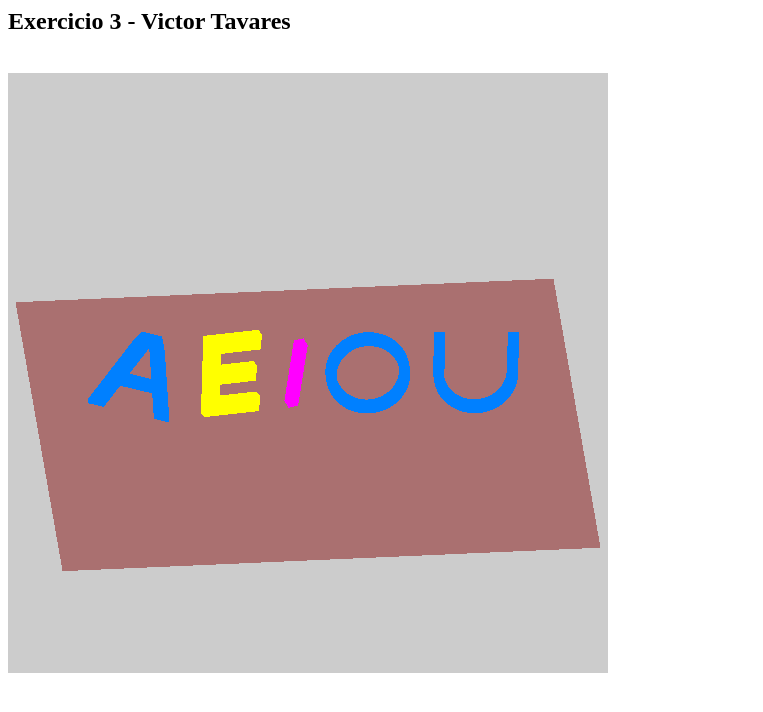
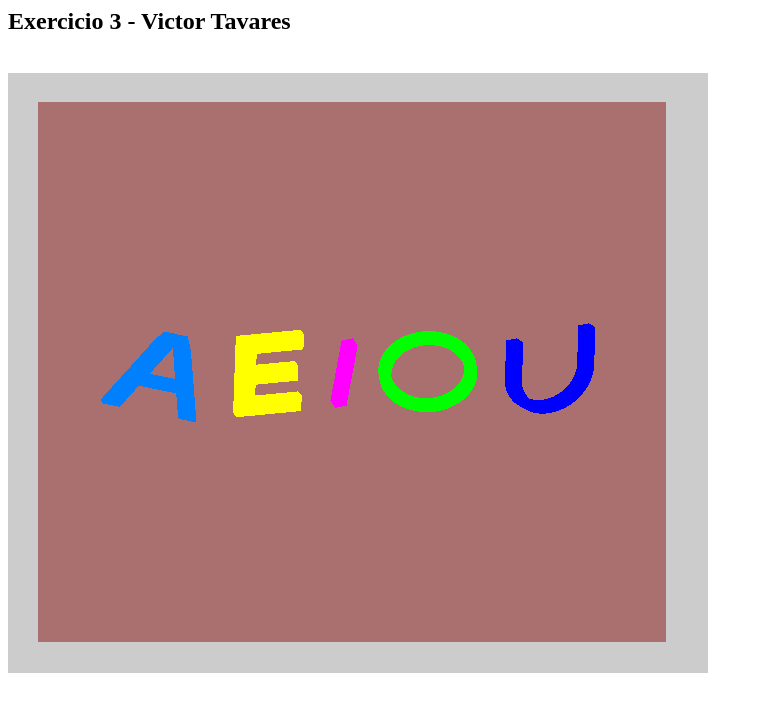
Before and after one commit to victtavares/CG-UFBA-Exercises, a plain HTML site: page index.html in a window 1280 px wide. Shown: the whole page, without its empty margins (0-763 px from the left). Drawn offline with Linux system fonts and the light colour scheme; animation ran at ten frames a second.

Commit message:
Done with O,U and ciranda animation.

```diff
--- a/first.js
+++ b/first.js
@@ -8,6 +8,10 @@
  var letterI;
  var letterO;
  var letterU;
+ var groupA;
+ var groupE;
+ var groupI;
+ var groupU;
 
 function init() {
 
@@ -16,7 +20,7 @@ function init() {
   renderer = new THREE.WebGLRenderer();
 
   renderer.setClearColor(new THREE.Color(0.8, 0.8, 0.8));
-  renderer.setSize(600, 600);
+  renderer.setSize(700, 600);
 
   camera = new THREE.OrthographicCamera( -1.0, 1.0, 1.0, -1.0, -1.0, 1.0 );
   scene.add( camera );
@@ -60,13 +64,28 @@ function init() {
 
 
   var floor = drawFloor();
+  groupA = new THREE.Object3D();
+  groupA.add(letterA);
 
+  groupE = new THREE.Object3D();
+  groupE.add(letterE);
+
+  groupI = new THREE.Object3D();
+  groupI.add(letterI);
+
+  groupO = new THREE.Object3D();
+  groupO.add(letterO);
+
+  groupU = new THREE.Object3D();
+  groupU.add(letterU);
+
+  groupE.add(letterE);
   groupLetters = new THREE.Object3D();
-  groupLetters.add(letterA);
-  groupLetters.add(letterE);
-  groupLetters.add(letterI);
-  groupLetters.add(letterO);
-  groupLetters.add(letterU);
+  groupLetters.add(groupA);
+  groupLetters.add(groupE);
+  groupLetters.add(groupI);
+  groupLetters.add(groupO);
+  groupLetters.add(groupU);
 
   groupLetters.scale.set(0.8,0.8,0.8);
 
@@ -82,6 +101,9 @@ function init() {
   animatedA();
   animatedE();
   animatedI();
+  animatedO();
+  animatedU();
+  render();
 
 
   document.getElementById("WebGL-output").appendChild(renderer.domElement);
@@ -95,6 +117,10 @@ function init() {
 
 //------------------------------- Animações  -------------------------------
 //
+function render() {
+  renderer.render(scene, camera);
+  requestAnimationFrame(render);
+}
 
 function animatedA() {
   var currentAngle = 0;
@@ -147,7 +173,67 @@ function animatedI() {
       // helper = new THREE.AxisHelper( 1 );
       // letterI.add(helper);
       letterI.rotateOnAxis(new THREE.Vector3(1.0, 1.0, 0.0).normalize(), speed);
-      renderer.render(scene, camera);
+      requestAnimationFrame(animate);
+
+    }
+
+    animate();
+}
+
+function animatedO() {
+  var currentPosition = 0;
+  var speedPosition = 0.004;
+  var speedAngle = 0.01;
+  var currentAngle = 0;
+
+
+    function animate() {
+
+      currentPosition += speedPosition;
+      currentAngle += speedAngle;
+
+      //Se o angulo for maior que 45 ou menor que -45, muda de lado
+      if (currentPosition >= 0.1 || currentPosition <= 0) {
+          speedPosition *=-1;
+      }
+
+      if (currentAngle >= Math.PI/12 || currentAngle <= -Math.PI/12) {
+          speedAngle *=-1;
+      }
+
+
+      letterO.rotateOnAxis(new THREE.Vector3(1.0, 0.0, 0.0).normalize(), speedAngle);
+      letterO.translateY(speedPosition);
+      requestAnimationFrame(animate);
+
+    }
+
+    animate();
+}
+
+function animatedU() {
+  var currentPosition = 0;
+  var speedPosition = 0.002;
+  var speedAngle = 0.01;
+  currentAngle = 0;
+
+    function animate() {
+
+      currentPosition += speedPosition;
+      currentAngle += speedAngle;
+
+      //Se o angulo for maior que 45 ou menor que -45, muda de lado
+      if (currentPosition >= 0.05 || currentPosition <= -0.05) {
+          speedPosition *=-1;
+      }
+
+      if (currentAngle >= Math.PI/6 || currentAngle <= -Math.PI/6) {
+          speedAngle *=-1;
+      }
+
+
+      letterU.rotateOnAxis(new THREE.Vector3(0.0, 1.0, 0.0).normalize(), speedAngle);
+      letterU.translateZ(speedPosition);
       requestAnimationFrame(animate);
 
     }
@@ -156,6 +242,43 @@ function animatedI() {
 }
 
 
+
+function animateCiranda() {
+    //letter A
+
+    groupLetters.scale.setX(0.6);
+    groupLetters.scale.setY(0.6);
+
+    //Resetando as posições para que possamos realizar a curva por todo o eixo da cena.
+    letterA.position.setX(0);
+    letterE.position.setX(0);
+    letterI.position.setX(0);
+    letterO.position.setX(0);
+    letterU.position.setX(0);
+
+    animateLetterCiranda(groupA,0);
+    animateLetterCiranda(groupE,-Math.PI/7);
+    animateLetterCiranda(groupI,-Math.PI/4);
+    animateLetterCiranda(groupO,-Math.PI/2.8);
+    animateLetterCiranda(groupU,-Math.PI/2);
+
+}
+
+
+function animateLetterCiranda(group,startAngle) {
+  var raio = 0.95;
+  var speed = 0.01;
+  function animate() {
+    startAngle += speed;
+    var x = raio*Math.cos(startAngle);
+    var y = raio*Math.sin(startAngle);
+    group.position.setX(x);
+    group.position.setY(y);
+    requestAnimationFrame(animate);
+  }
+
+  animate();
+}
 
 //------------------------------- Aux Functions -------------------------------
 
@@ -204,8 +327,8 @@ function drawFloor() {
   });
 
   var currentShape = new THREE.Mesh(geometry,triangleMaterial);
-  rotateShapeOnAxis(30,5,currentShape);
-
+  rotateShapeOnAxis(1,5,currentShape);
+  currentShape.rotateOnAxis( new THREE.Vector3( 1, 0, 0 ).normalize(), Math.PI/2 );
   return currentShape;
 }
 
@@ -571,7 +694,7 @@ function drawLetterO() {
 
   //Adding Element
   var triangleMaterial = new THREE.MeshBasicMaterial({
-  color:0x0080ff,
+  color:0x00ff00,
   vertexColors:THREE.VertexColors,
   side:THREE.DoubleSide,
   wireframe:false
@@ -716,7 +839,7 @@ function drawLetterO() {
 
    //Adding Element
   var triangleMaterial = new THREE.MeshBasicMaterial({
-  color:0x0080ff,
+  color:0x0000FF,
   vertexColors:THREE.VertexColors,
   side:THREE.DoubleSide,
   wireframe:false
@@ -730,8 +853,9 @@ function drawLetterO() {
   }
 
   //Binding letters
-  keyboardJS.bind('a', drawLetterA);
-  keyboardJS.bind('e', drawLetterE);
-  keyboardJS.bind('i', drawLetterI);
-  keyboardJS.bind('o', drawLetterO);
-  keyboardJS.bind('u', drawLetterU);
+  keyboardJS.bind('c', animateCiranda);
+  // keyboardJS.bind('a', drawLetterA);
+  // keyboardJS.bind('e', drawLetterE);
+  // keyboardJS.bind('i', drawLetterI);
+  // keyboardJS.bind('o', drawLetterO);
+  // keyboardJS.bind('u', drawLetterU);
--- a/index.html
+++ b/index.html
@@ -1,7 +1,7 @@
 
 <html>
   <head>
-    <title>MATA65 - Computacao Grafica</title>
+    <title>Exercicio 3 - Victor Tavares</title>
     <meta http-equiv="content-type" content="text/html; charset=UTF-8">
     <script type="text/javascript" src="libs/jquery-1.12.0.min.js"></script>
     <script type="text/javascript" src="libs/three.js"></script>
```
